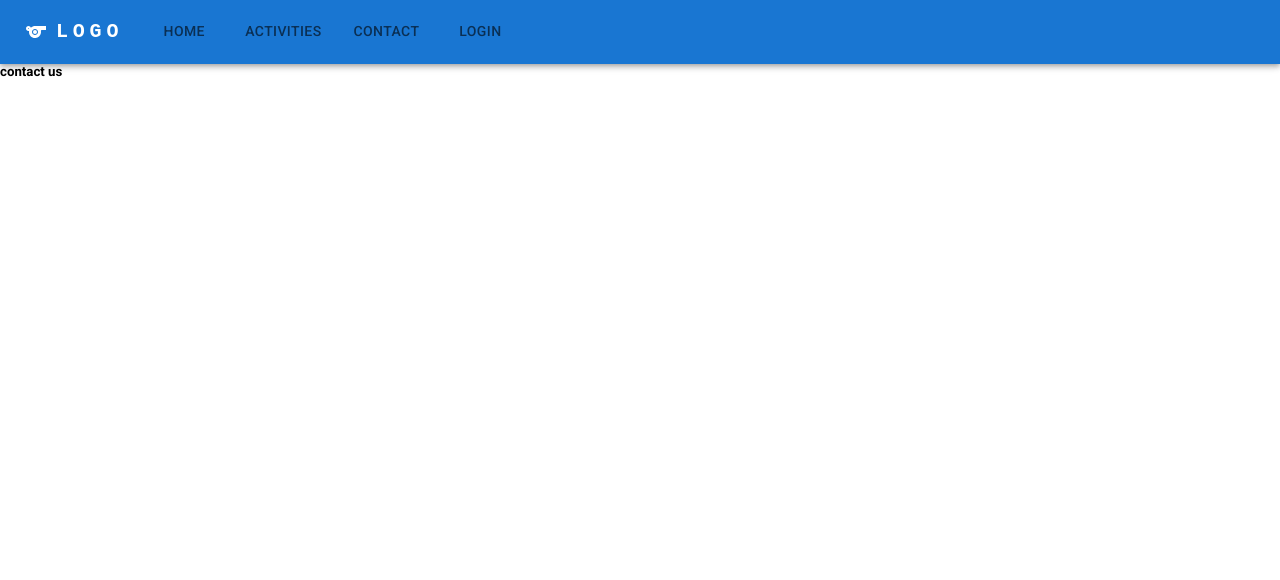
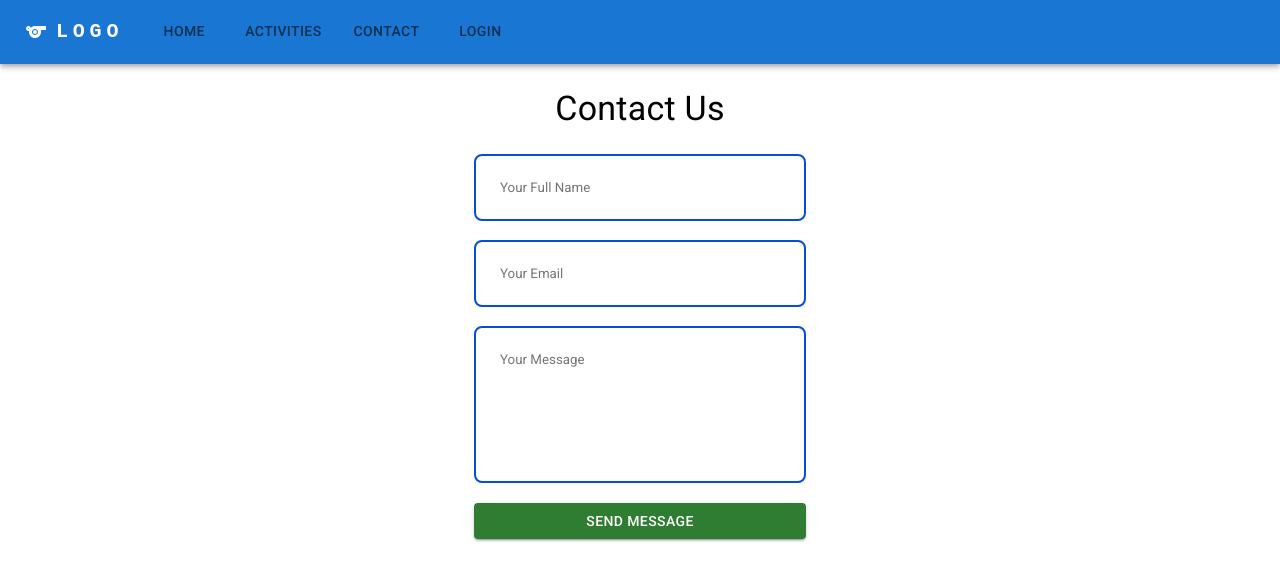
Before and after one commit to Feng-CA/sports-4-us_react, a React (Create React App) app: page /contact in a window 1280 px wide. Shown: the top 580 px of the page. Built offline with nearby package versions, Linux system fonts and the light colour scheme.

Commit message:
creates contact page with emailjs

```diff
--- a/package.json
+++ b/package.json
@@ -3,6 +3,7 @@
   "version": "0.1.0",
   "private": true,
   "dependencies": {
+    "@emailjs/browser": "^3.6.2",
     "@emotion/react": "^11.9.3",
     "@emotion/styled": "^11.9.3",
     "@mui/icons-material": "^5.8.4",
--- a/src/components/Contact.js
+++ b/src/components/Contact.js
@@ -1,8 +1,40 @@
+import { useRef } from 'react';
+import emailjs from '@emailjs/browser';
+import { Container } from '@mui/system';
+import { Box, Button, Typography } from '@mui/material';
+import '../style.css'
+
 const Contact = () => {
+    const form = useRef();
+
+    const sendEmail = (e) => {
+        e.preventDefault();
+
+        emailjs.sendForm('service_fa8l5l8', 'template_tknf8e9', form.current, 'f75KRyXISF9Mry1c9')
+            .then((result) => {
+                console.log(result.text);
+            }, (error) => {
+                console.log(error.text);
+            });
+
+        e.target.reset()
+    };
+
     return (
-        <div>
-            <h5>contact us</h5>
-        </div>
+        <Container sx={{width: 380}}>
+            <Box sx={{textAlign: "center"}} margin={3}>
+                <Typography variant='h4'>Contact Us</Typography>
+            </Box>
+
+            <Box className="contactForm">
+                <form ref={form} onSubmit={sendEmail}>
+                    <input type="text" name="name" placeholder="Your Full Name" required />
+                    <input type="email" name="email" placeholder="Your Email" required />
+                    <textarea name="message" rows="7" placeholder="Your Message" required></textarea>
+                    <Button type="submit" variant="contained" color="success">Send Message</Button>
+                </form>
+            </Box>
+        </Container>
     )
 }
 
--- a/src/style.css
+++ b/src/style.css
@@ -8,7 +8,21 @@
 .home img {
     width: 100%;
     height: 90%;
-    /* text-align: center; */
     object-fit: cover;
     object-position: 50% 50%;
 }
+
+.contactForm form {
+        display: flex;
+        flex-direction: column;
+        gap: 1.2rem;
+    }
+
+    input, textarea {
+        width: 100%;
+        padding: 1.5rem;
+        border-radius: 0.5rem;
+        background: transparent;
+        border: 2px solid #054ed7;
+        resize: none;
+    }
```
Also changed, not shown: 1 other file (tests, documents, lock files or other folders).
